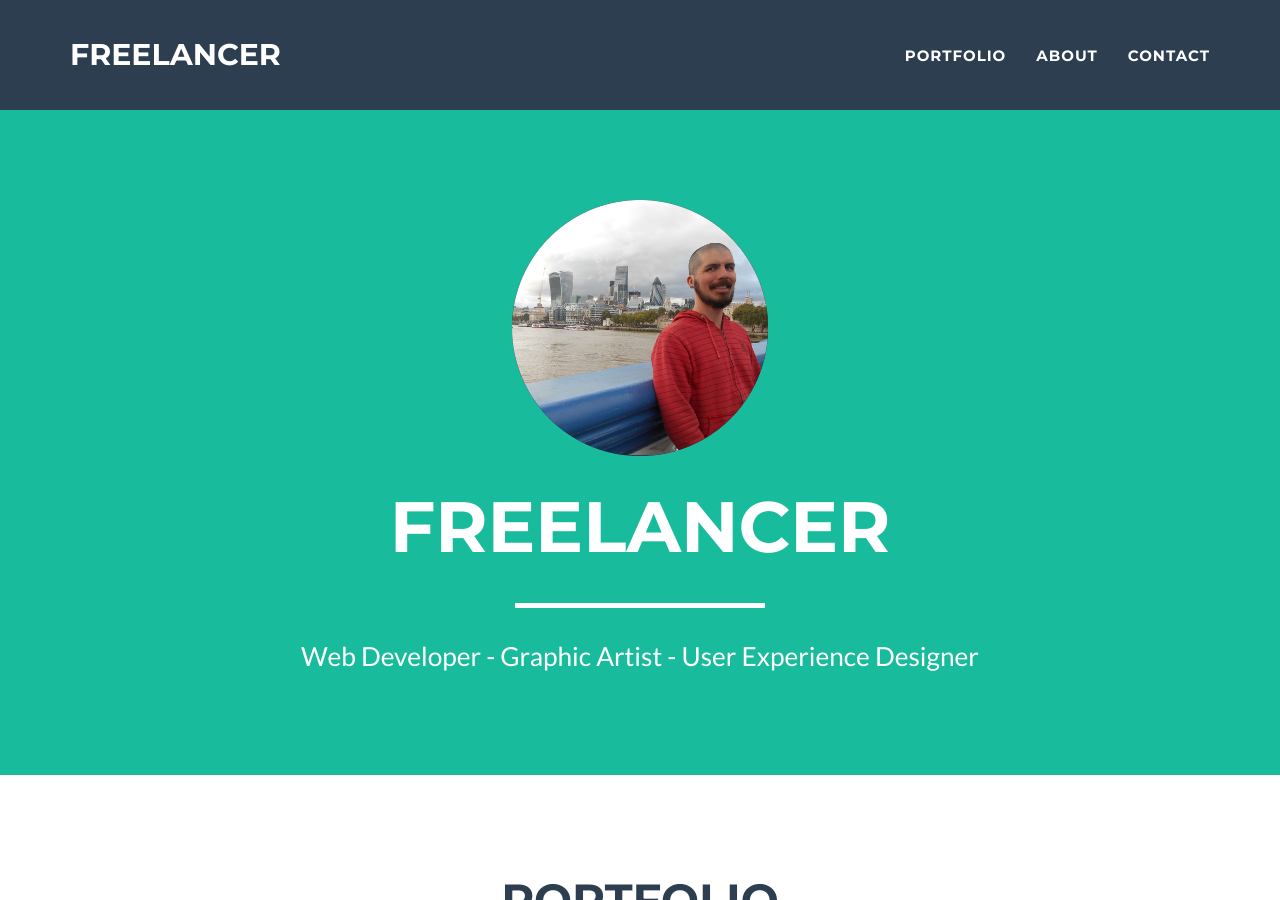
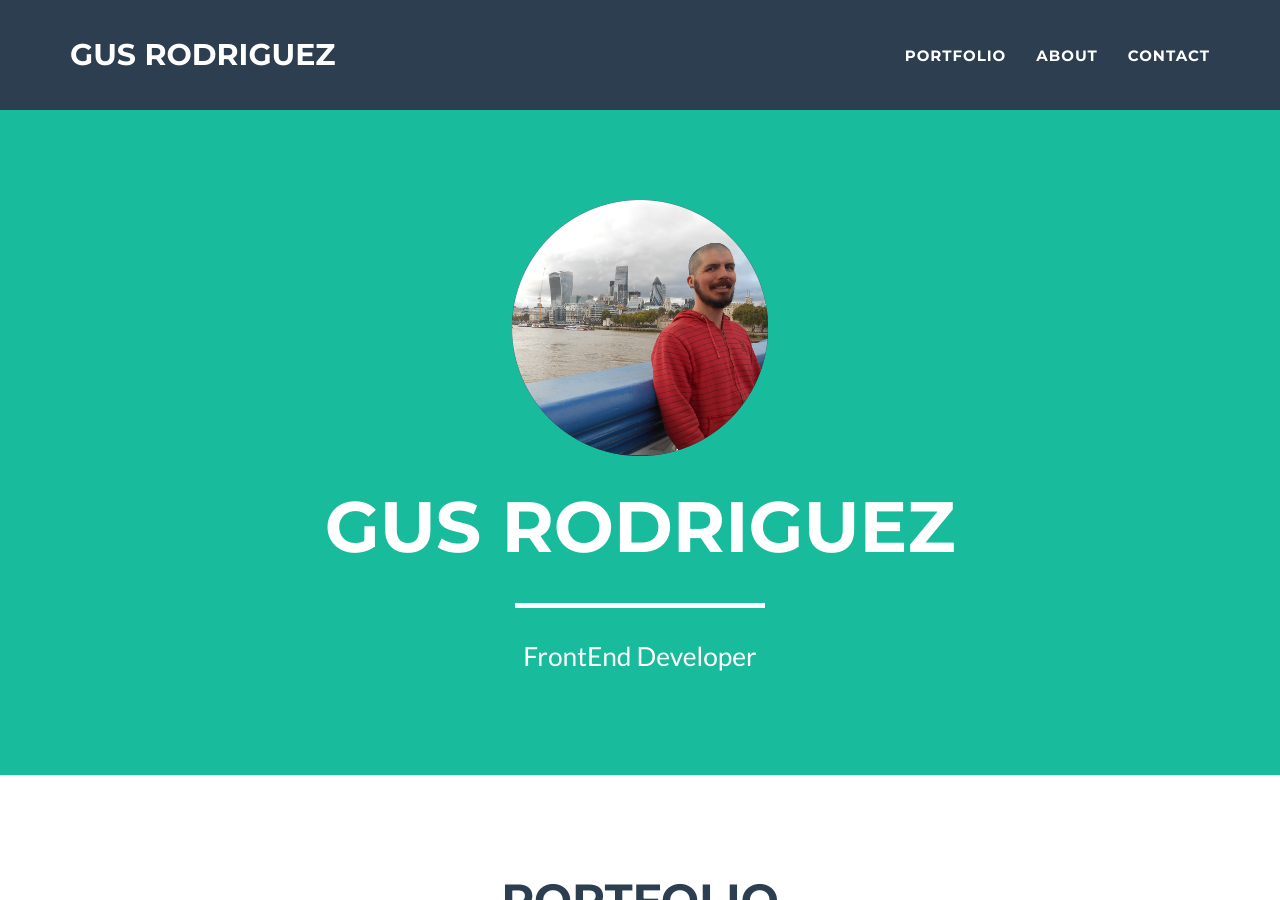
Before and after one commit to gusrodriguez/gusrodriguez.github.io, a Jekyll site: the page built from index.html, in a window 1280 px wide and 900 px high. Built offline with Jekyll 4.4.1, drawn with Linux system fonts in a browser that asks for light colours.

Commit message:
Portfolio

```diff
--- a/_config.yml
+++ b/_config.yml
@@ -1,10 +1,10 @@
 # Site settings
-title: Freelancer
-email: your-email@domain.com
-url: https://example.github.io
+title: Gus Rodriguez
+email: gugarodriguez@gmail.com
+url: https://gusrodriguez.github.io
 description: "Write an awesome description for your new site here. You can edit this line in _config.yml. It will appear in your document head meta (for Google search results) and in your feed.xml site description."
-skills: "Web Developer - Graphic Artist - User Experience Designer"
-meta_author: LastName FirstName
+skills: "FrontEnd Developer"
+meta_author: Rodriguez Gustavo
 
 # Google webmaster tools
 google_verify:
```
